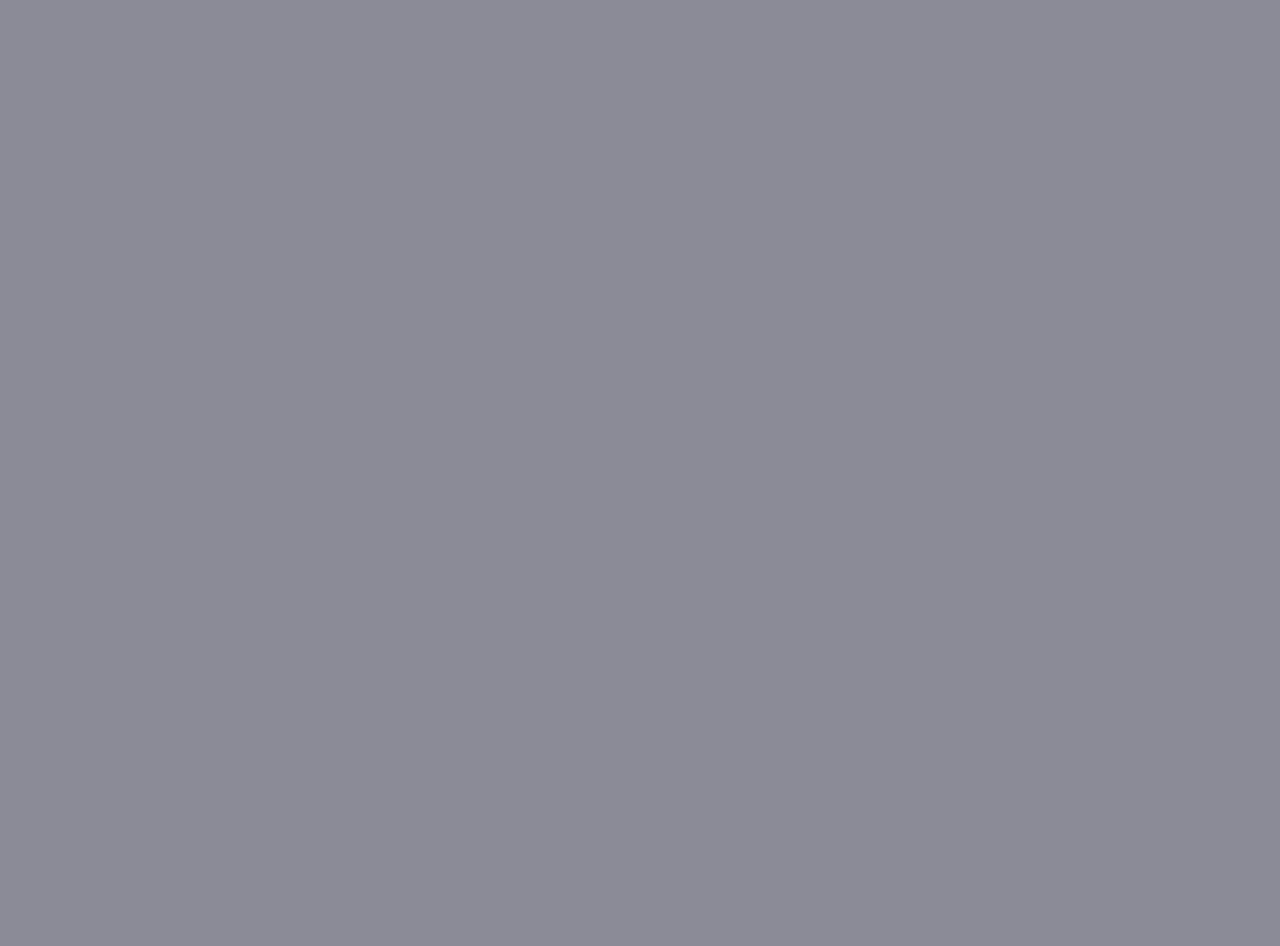
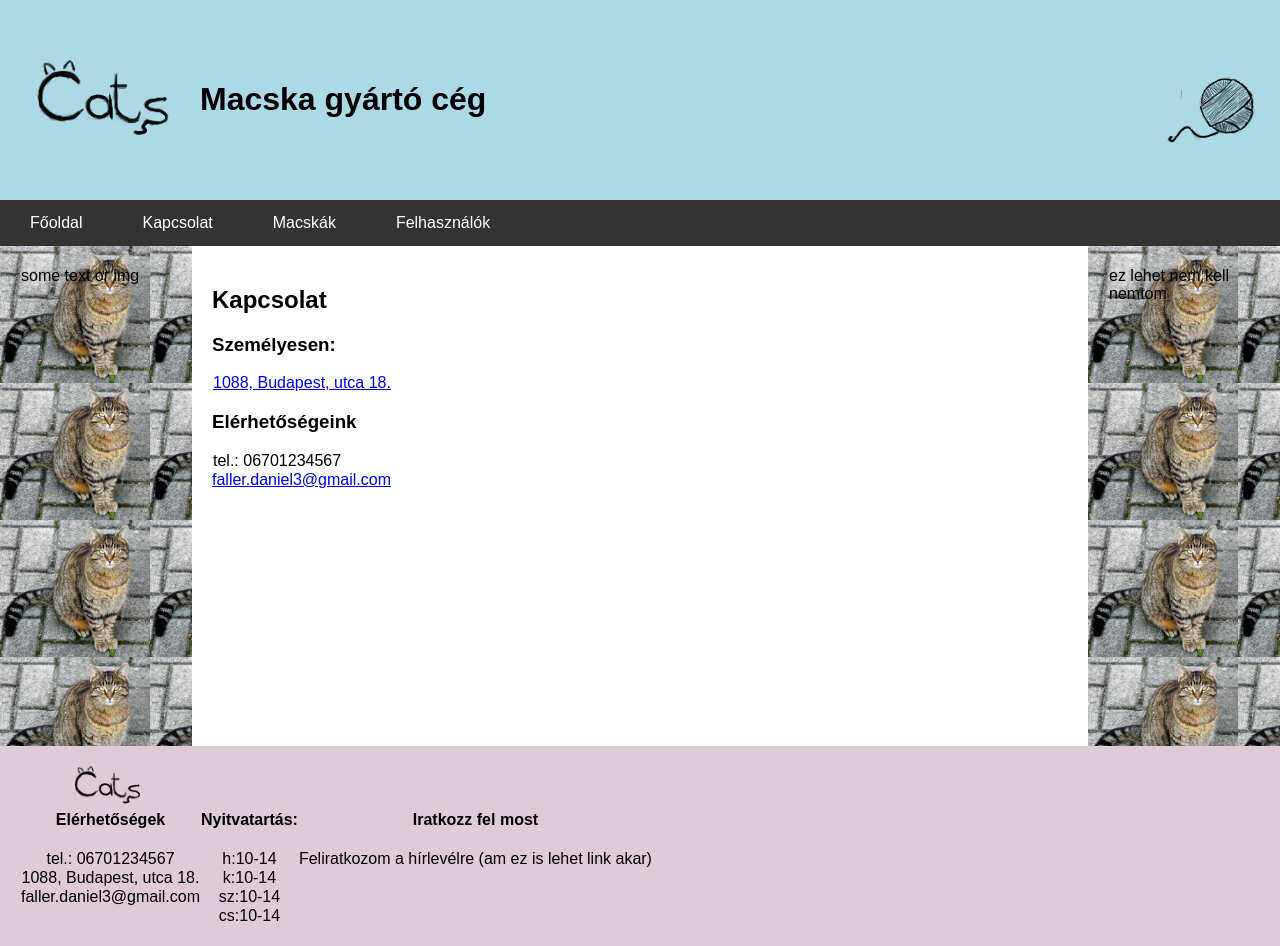
Before and after one commit to NDominik99/Webterv, a plain HTML site: page elerhet.html in a window 1280 px wide. Before the commit the page ends 800 px from the top, so only its background shows below. Drawn offline with Linux system fonts and the light colour scheme.

Commit message:
kapcs tab váz

```diff
--- a/css/main.css
+++ b/css/main.css
@@ -34,6 +34,7 @@ html, body {
 .row {
     display: flex;
     flex-wrap: wrap;
+    min-height: 700px;
 }
 @media screen and (max-width: 700px) {
     .row {
@@ -182,4 +183,4 @@ html{
 }
 
 
-p { margin:0 }
+p { margin: 1px}
--- a/elerhet.html
+++ b/elerhet.html
@@ -7,6 +7,85 @@
     <link rel='stylesheet' type='text/css' media='screen' href='css/main.css'>
 </head>
 <body>
+<div class="header">
+    <img src="img/cats.png" class="logo" alt="logo" />
+    <img src="img/yarn.png" class="yarn" alt="cérna" />
+    <h1>Macska gyártó cég</h1>
+</div>
+
+<section>
+    <div class="navbar">
+        <a href="#mainlink">Főoldal</a>
+        <a href="#aboutlink">Kapcsolat</a>
+        <div class="dropdown">
+            <button class="dropbtn">Macskák
+                <i class="fa fa-caret-down"></i>
+            </button>
+            <div class="dropdown-content">
+                <a href="#">Kicsi</a>
+                <a href="#">Nagy</a>
+                <a href="#">Közepes</a>
+            </div>
+        </div>
+        <div class="dropdown">
+            <button class="dropbtn">Felhasználók
+                <i class="fa fa-caret-down"></i>
+            </button>
+            <div class="dropdown-content">
+                <a href="#">Bejelentkezés</a>
+                <a href="#">Regisztráció</a>
+            </div>
+        </div>
+    </div>
+</section>
+
+<div class="row">
+    <div class="sidebar-left sidebar">
+        <p>some text or img</p>
+    </div>
+    <div class="main">
+        <h2>Kapcsolat</h2>
+        <section>
+            <div><h3>Személyesen:</h3><a href="https://www.google.com/maps/place/45%C2%B031'26.0%22N+24%C2%B059'17.3%22W/@45.5238787,-24.9903137,17z/data=!3m1!4b1!4m6!3m5!1s0x0:0x0!7e2!8m2!3d45.5238749!4d-24.988125" target="_blank"><p>1088, Budapest, utca 18.</p></a></div>
+            <div><h3>Elérhetőségeink</h3>
+                <section><p>tel.: 06701234567</p>
+                <a href="mailto: faller.daniel3@gmail.com">faller.daniel3@gmail.com</a></section></div>
+        </section>
+    </div>
+    <div class="sidebar-right sidebar">
+        <p>ez lehet nem kell nemtom</p>
+    </div>
+</div>
+
+<div class="footer">
+    <div class="fTable">
+        <div class="fRow">
+            <img width="90" src="img/cats.png" class="logo" alt="logo" />
+        </div>
+        <div class="fRow">
+            <div class="fCell">
+                <h4>Elérhetőségek</h4>
+                <section><p>tel.: 06701234567</p><p>1088, Budapest, utca 18.</p>
+                <p>faller.daniel3@gmail.com</p></section>
+            </div>
+            <div class="fCell">
+                <h4>Nyitvatartás:</h4>
+                <section>
+                    <p>h:10-14</p>
+                    <p>k:10-14</p>
+                    <p>sz:10-14</p>
+                    <p>cs:10-14</p>
+                </section>
+            </div>
+            <div class="fCell">
+                <h4>Iratkozz fel most</h4>
+                <section><p>Feliratkozom a hírlevélre (am ez is lehet link akar)</p></section>
+            </div>
+        </div>
+    </div>
+
+</div>
+
 
 </body>
 </html>
```
Also changed, not shown: index.html (+4 -3 lines).
